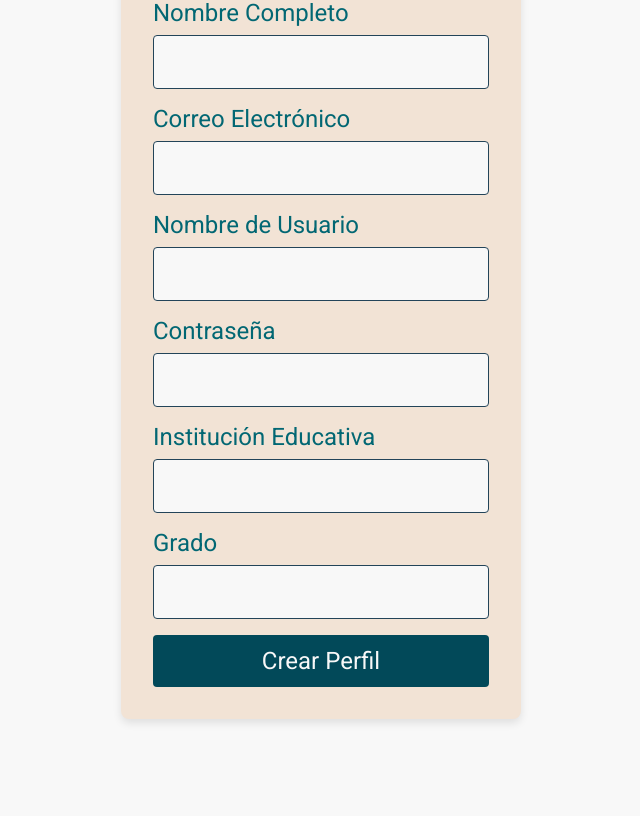
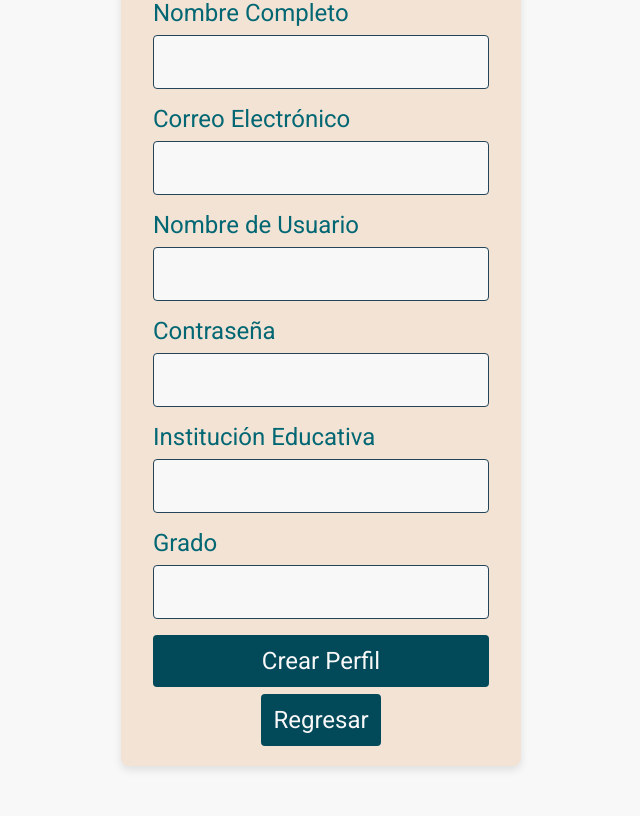
Before and after one commit to diegoemz/Proyecto-BrightAcademy, a PHP site: page /diego-morales/create-profile.html in a window 1280 px wide. Shown: the part 265-1081 px from the top of the page, without its empty margins (319-959 px from the left). Before the commit the page ends 988 px from the top, so only its background shows below. Run offline with PHP 8.4, Linux system fonts and the light colour scheme.

Commit message:
Update Index y Form

```diff
--- a/diego-morales/create-profile.html
+++ b/diego-morales/create-profile.html
@@ -40,6 +40,8 @@
                 <input type="text" id="grado" name="grado" required>
             </div>
             <button type="submit" class="btn-create-profile">Crear Perfil</button>
+            <br><br>
+            <a href="../index.html" class="btn-regresar">Regresar</a>
         </form>
     </div>
 </body>
--- a/diego-morales/css/styles.css
+++ b/diego-morales/css/styles.css
@@ -84,7 +84,7 @@ h2 {
     background-color: var(--blanco-1);
 }
 
-.btn-create-profile {
+.btn-create-profile, .btn-regresar {
     width: 100%;
     padding: 0.75rem;
     background-color: var(--azul-2);
@@ -96,6 +96,11 @@ h2 {
     transition: background-color 0.3s ease;
 }
 
-.btn-create-profile:hover {
+.btn-regresar{
+    text-decoration: none;
+    width: 100%;
+}
+
+.btn-create-profile:hover, .btn-regresar:hover {
     background-color: var(--azul-3);
 }
```
Also changed, not shown: 1 other file.
